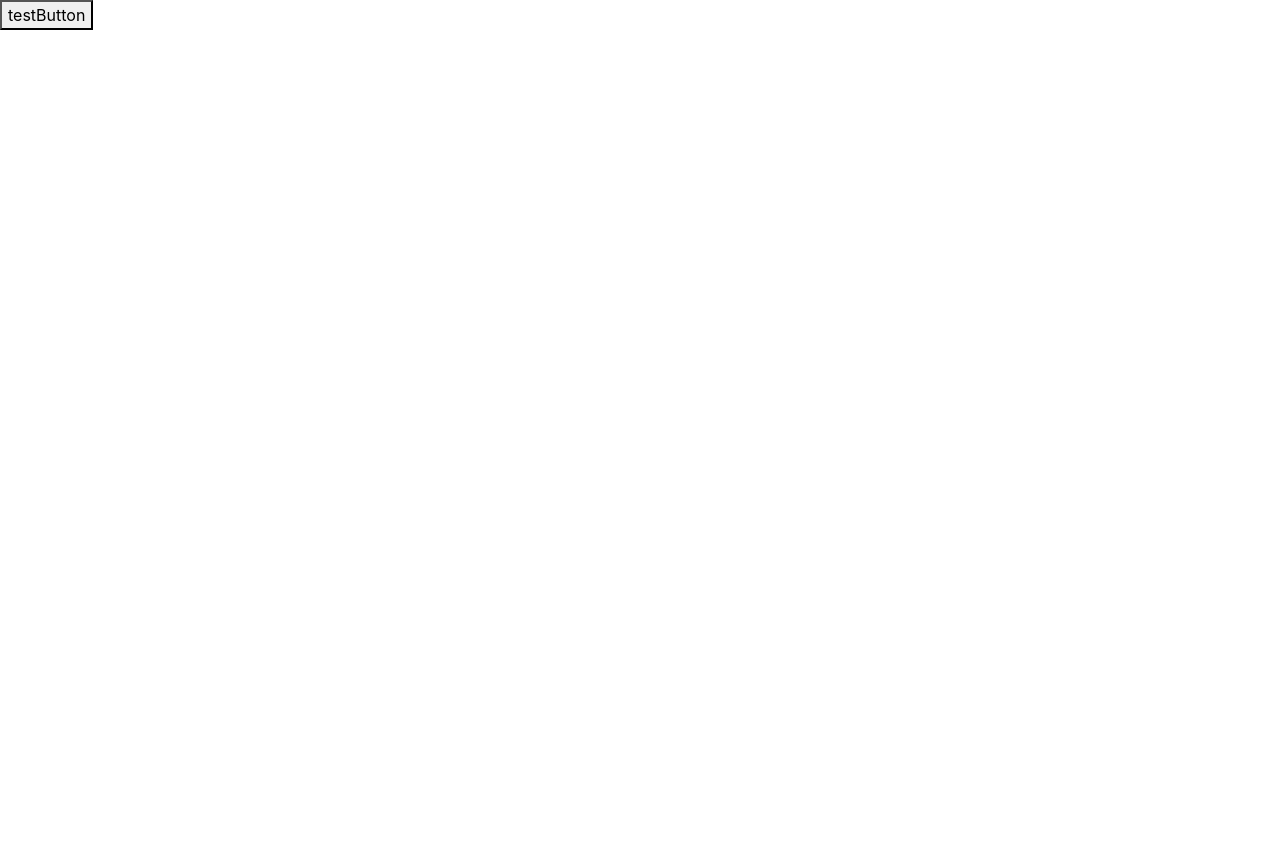
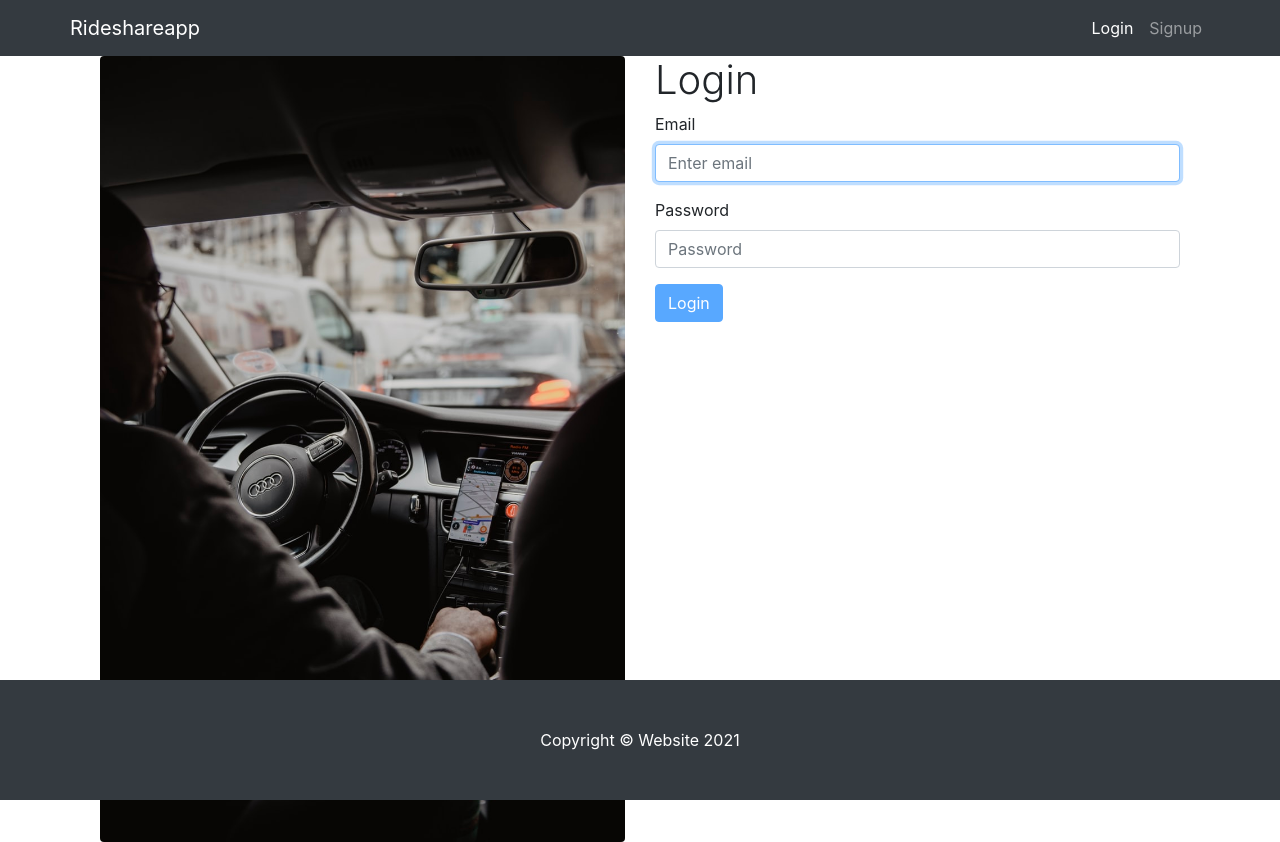
Before and after one commit to rideshareapp/client, a React (Create React App) app: page /login in a window 1280 px wide. Before the commit the page ends 800 px from the top, so only its background shows below. Built offline with nearby package versions, Linux system fonts and the light colour scheme; no server answers.

Commit message:
Feat: Add pre and post authentication routes

```diff
--- a/src/App.jsx
+++ b/src/App.jsx
@@ -1,38 +1,105 @@
-import React, { Component } from "react";
+import React, { useState, useEffect } from "react";
+import { BrowserRouter as Router, Route, Switch, Redirect } from "react-router-dom";
+// import { Navigation, Footer, Home, About, Contact } from "./components";
+import { Footer, Navigation } from "./components";
+import { Login, Logout, Signup, Dashboard, Page } from "./domain";
+import { AppContext } from "./libs/contextLib";
 import "./App.css";
 
-class App extends Component {
-    constructor(props) {
-        super(props);
-        this.state = { };
-    }
 
-    async login() {
-        const res = await fetch('http://127.0.0.1:9000/users/login', {
-            method: 'POST',
-            mode: 'cors',
-            credentials: 'include',
-            headers: {
-                'Content-Type': 'application/json',
-            },
-            body: JSON.stringify({email: "test5@email", password: "password"})
-        })
-        const data = await res.json();
-        console.log(res);
-        console.log(data.details.token);
-        // document.cookie = `token=${data.details.token};httpOnly:True`
-        // document.cookie(res.json().details);
+function App() {
+    const [isAuthenticated, userIsAuthenticated] = useState(false);
+    const [isAuthenticating, setIsAuthenticating] = useState(true);
+
+    useEffect(() => {
+        onLoad();
+    }, []);
+
+    async function onLoad() {
+        try {
+            const res = await fetch(`http://127.0.0.1:9000/auth/validToken`, {
+                method: 'GET',
+                mode: 'cors',
+                credentials: 'include',
+            });
+            if (res.status === 200) {
+                userIsAuthenticated(true);
+            } else if (res.status === 401) {
+                const res = await fetch(`http://127.0.0.1:9000/auth/refresh`, {
+                    method: 'POST',
+                    mode: 'cors',
+                    credentials: 'include'
+                });
+                if (res.status === 200) {
+                    userIsAuthenticated(true);
+                } else if (res.status === 401) {
+                    userIsAuthenticated(false);
+                }
+            }
+        }
+        catch (err) {
+            alert(err);
+        }
+        setIsAuthenticating(false);
 
     }
+    return (
+        !isAuthenticating && (
+            <div className="App">
+                <Router>
+                    {isAuthenticated ? <Navigation.isAuthNav /> : <Navigation.isNotAuthNav />}
+                    <Switch>
+                        <AppContext.Provider value={{ isAuthenticated, userIsAuthenticated }}>
+                            <Route exact path="/">
+                                {isAuthenticated ? <Redirect to="/dashboard" /> : <Redirect to="/login" />}
+                            </Route>
+                            <Route path="/login" exact component={() => isAuthenticated ? <Redirect to="/" /> : <Login />} />
+                            <Route path="/signup" exact component={() => isAuthenticated ? <Redirect to="/" /> : <Signup />} />
 
-    render() {
-        console.log("test");
-        return (
-            <div className="App">
-                <button onClick={this.login}>testButton</button>
+                            <Route path="/dashboard" exact component={() => isAuthenticated ? <Dashboard /> : <Redirect to="/" />} />
+                            <Route path="/logout" exact component={() => isAuthenticated ? <Logout /> : <Redirect to="/" />} />
+                            <Route path="/page" exact component={() => isAuthenticated ? <Page /> : <Redirect to="/" />} />
+                        </AppContext.Provider>
+
+                    </Switch>
+                    <Footer />
+                </Router>
             </div>
-        );
-    }
+        )
+    );
 }
 
+// class App extends Component {
+//     constructor(props) {
+//         super(props);
+//         this.state = { };
+//     }
+
+//     async login() {
+//         const res = await fetch(`http://127.0.0.1:9000/users/login`, {
+//             method: 'POST',
+//             mode: 'cors',
+//             credentials: 'include',
+//             headers: {
+//                 'Content-Type': 'application/json',
+//             },
+//             body: JSON.stringify({email: "test6@email", password: "password"})
+//         })
+//         const data = await res.json();
+//         console.log(res);
+//         console.log(data.details);
+//         // document.cookie = `token=${data.details.token};httpOnly:True`
+//         // document.cookie(res.json().details);
+
+//     }
+
+//     render() {
+//         return (
+//             <div className="App">
+//                 <button onClick={this.login}>testButton</button>
+//             </div>
+//         );
+//     }
+// }
+
 export default App;
```
